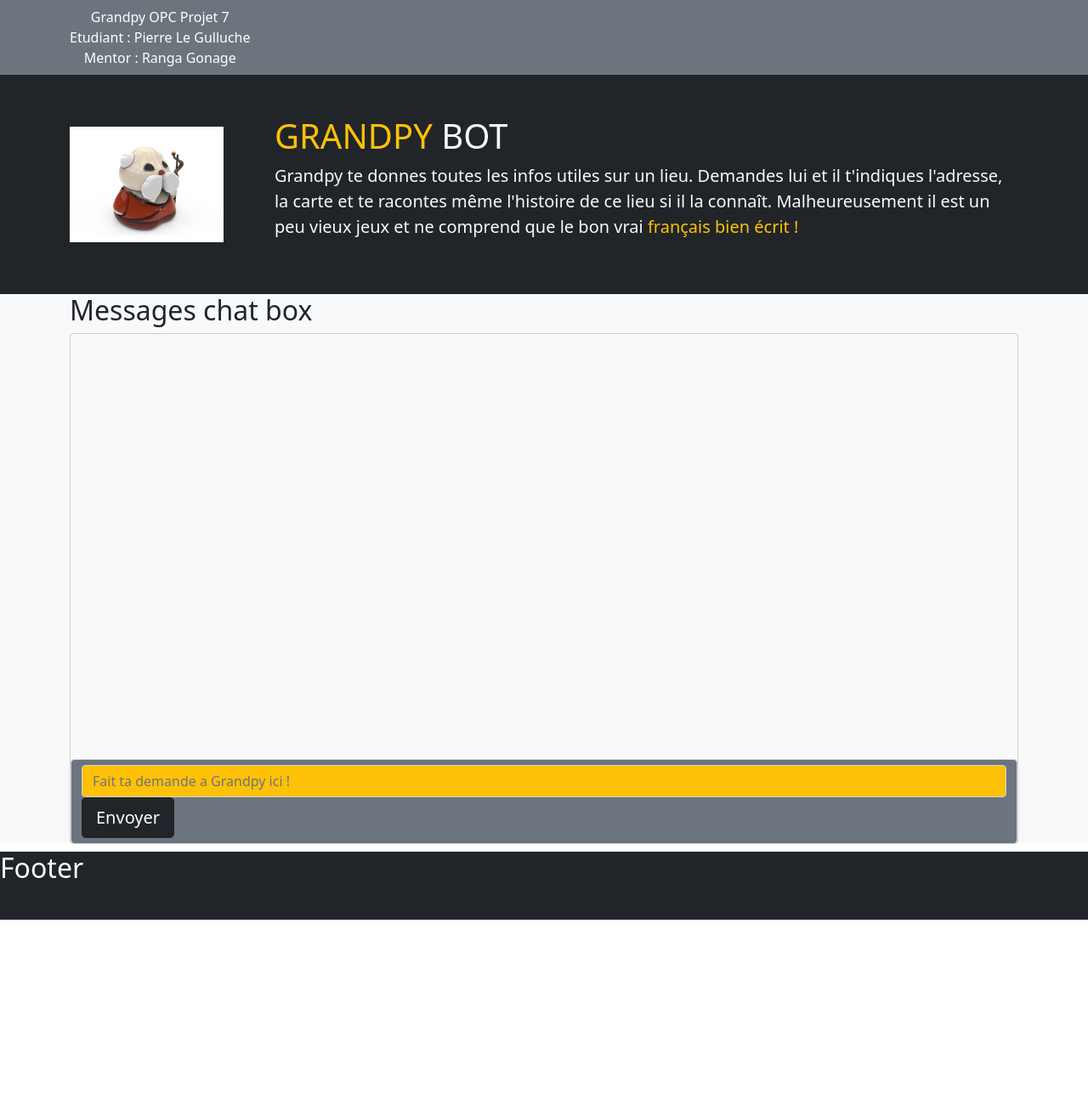
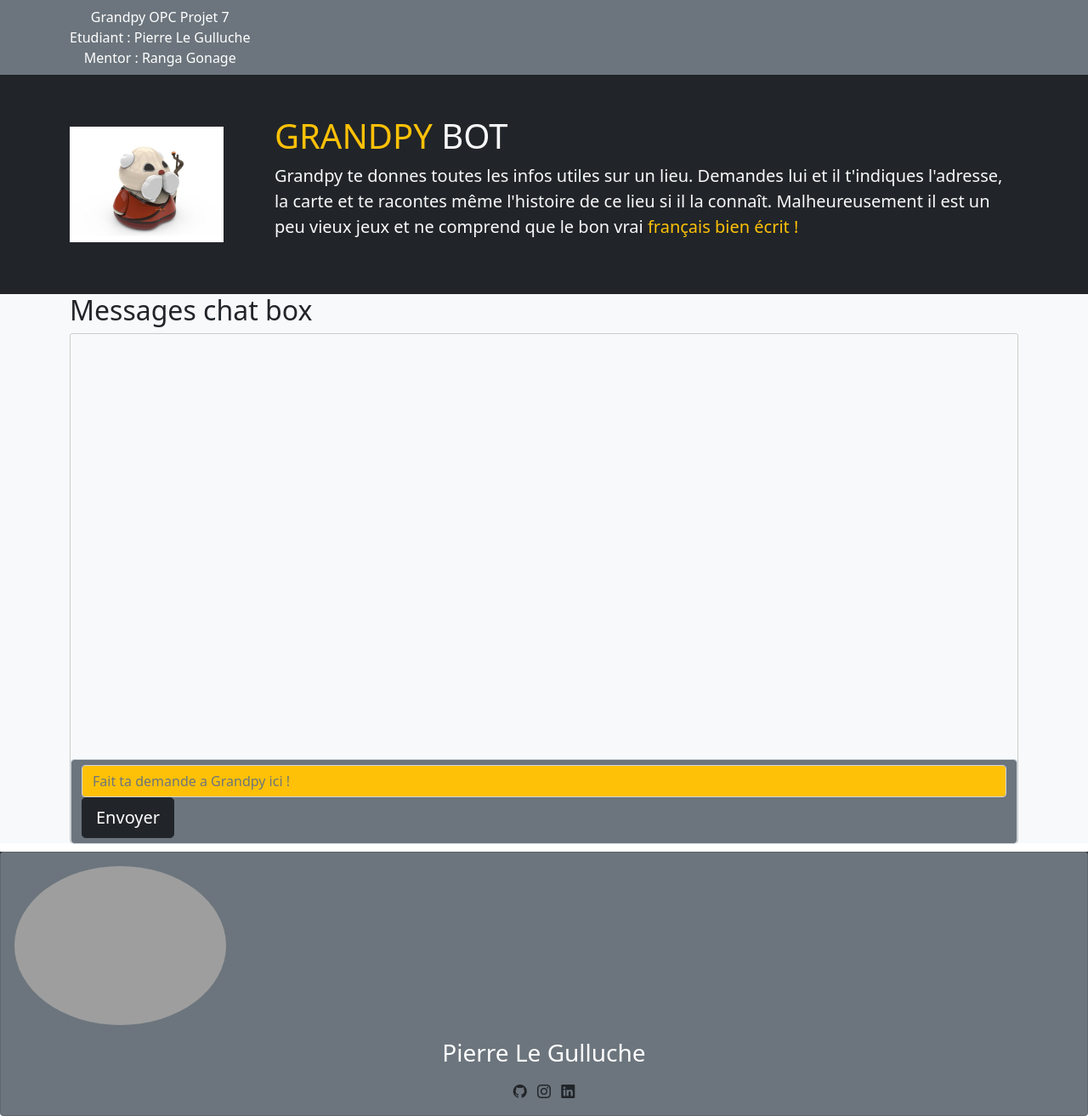
Before and after one commit to plegulluche/OPC-p7, a Flask app: page / in a window 1280 px wide. Shown: the whole page at 85% size. Before the commit the page ends 1082 px from the top, so only its background shows below. Run offline with Flask 2, Linux system fonts and the light colour scheme; some libraries are stand-ins or nearby versions; grey boxes are pictures that could not be loaded.

Commit message:
site fonctionnel sauvegarde avant packaging pour deploiment

```diff
--- a/grandpy/apigoogle.py
+++ b/grandpy/apigoogle.py
@@ -42,6 +42,7 @@ class Apigoogle:
         r = requests.get(self.baseurl, params=payload)
 
 
+
         if r.status_code != 200:
             return "request failed"
         else:
--- a/grandpy/static/main.js
+++ b/grandpy/static/main.js
@@ -75,7 +75,15 @@ function getInput(event) {
                         map: map,
                     });
                     createCardLeft("voici l'adresse que tu m'as demandée :  " + data.google_response.address);
-                    createCardLeft("D'ailleurs savais-tu que " + data.wiki_response.extract);
+                    switch (data.wiki_response.status_wikipedia) {
+                        case 200:
+                            createCardLeft("D'ailleurs savais-tu que " + data.wiki_response.extract);
+                            break;
+                        case 400:
+                            createCardLeft("Hummm il semble que je ne saches rien sur le lieu, peut etre qu'en me disant dans quel pays il se situe ca rafraichirait ma mémoire");
+                            break;
+                    }
+
                     createCardLeft("Voici un lien sur ce lieu si tu veux en apprendre plus :  " + "<a href="+data.wiki_response.url_wikipedia+">Vers Wikipedia et au delà !</a>")
 
 
--- a/grandpy/static/style.css
+++ b/grandpy/static/style.css
@@ -7,9 +7,10 @@ html {
   position:relative;
   bottom:0;
   width:100%;
-  height:80px;   /* Height of the footer */
+  height:150px;
   background:#6cf;
 }
+
 
 li {
   list-style: none;
--- a/grandpy/templates/index.html
+++ b/grandpy/templates/index.html
@@ -62,9 +62,24 @@
         </div>
     </section>
     <!------------------------------------------------------------------------------------------>
-    <footer id='footer' class='bg-dark text-white'>
-        <h2>Footer</h2>
+
+    <footer id='footer' class='g-4 bg-dark text-white text-center'>
+        <div id="card-bottom" class="card bg-secondary">
+            <div id="card-body2" class="card-body text-center">
+                <img
+                    src="https://randomuser.me/api/portraits/men/11.jpg"
+                    class="rounded-circle mb-3"
+                    alt=""
+                />
+                <h3 class="card-title mb-3">Pierre Le Gulluche</h3>
+                <p class="card-text"></p>
+                <a href="https://github.com/plegulluche"><i class="bi bi-github text-dark mx-1"></i></a>
+                <a href="#"><i class="bi bi-instagram text-dark mx-1"></i></a>
+                <a href="#"><i class="bi bi-linkedin text-dark mx-1"></i></a>
+            </div>
+        </div>
     </footer>
+
     <!-------------------------------------------------------------------------------------------->
     <script src="https://cdn.jsdelivr.net/npm/bootstrap@5.1.0/dist/js/bootstrap.bundle.min.js"
     integrity="sha384-U1DAWAznBHeqEIlVSCgzq+c9gqGAJn5c/t99JyeKa9xxaYpSvHU5awsuZVVFIhvj"
```
Also changed, not shown: grandpy/apiwikipedia.py (+6 -1 lines), tests/test_customparser.py (+2 -2 lines).
